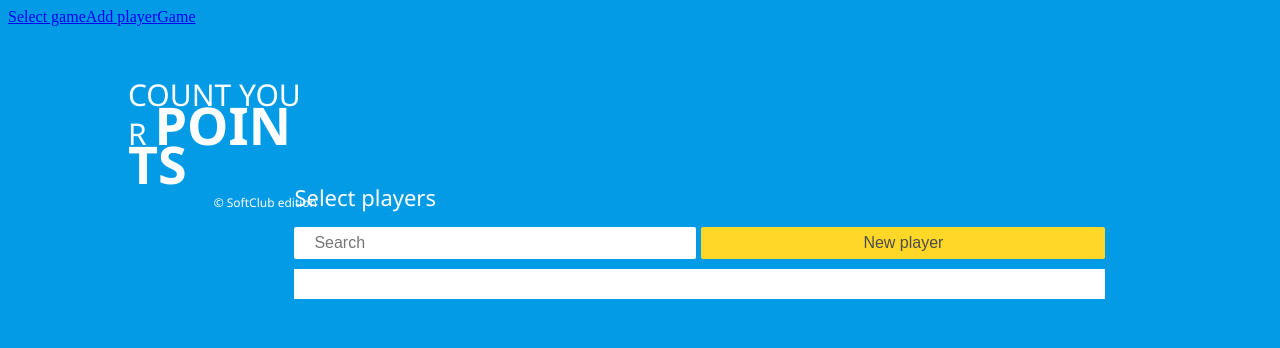
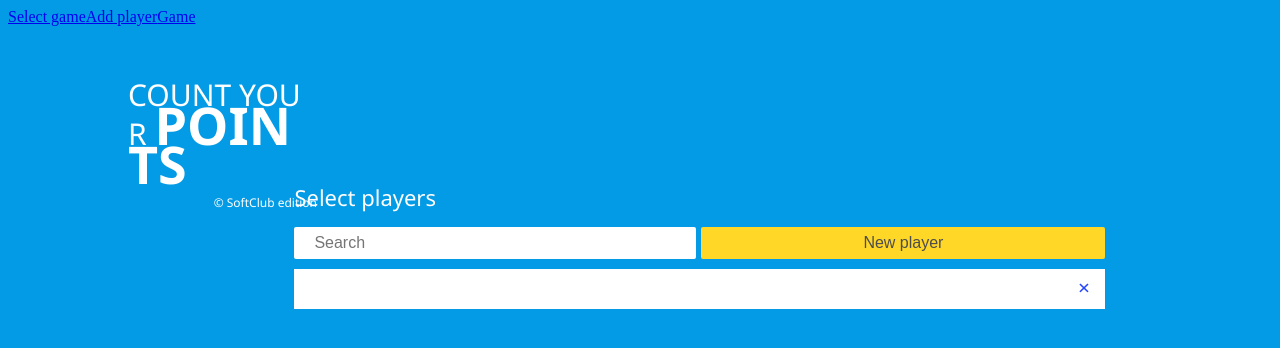
Before and after one commit to ksksksksksksksksksksks/scoring-in-darts, an Angular app: page / in a window 1280 px wide. Shown: the top 348 px of the page. Built offline with nearby package versions, Linux system fonts and the light colour scheme.

Commit message:
Add the ability to remove players

```diff
--- a/src/app/select-game/select-game.component.html
+++ b/src/app/select-game/select-game.component.html
@@ -9,7 +9,8 @@
     <p>Select players</p>
     <input type="text" placeholder="Search">
     <button (click)="addPlayer()">New player</button>
-      <div *ngFor="let item of itemsTable">
+      <div *ngFor="let item of itemsTable" [class.removed]="item.isRemoved">
         {{item.name}} {{item.email}}
+        <span class="closeBtn" (click)="removePlayer(item.name, item.email)">&times;</span>
       </div>
 </div>
--- a/src/app/select-game/select-game.component.scss
+++ b/src/app/select-game/select-game.component.scss
@@ -63,14 +63,35 @@
         font-size: 16px;
     }
 
-    div{
+    div {
         width: 811px;
-        height: 30px;
+        height: 40px;
         margin: auto;
         text-align: left;
         color: rgb(77, 77, 77);
         background-color: white;
         margin-bottom: 2px;
+        opacity: 1;
+        transition: opacity 0.6s;
     }
 
+    .closeBtn {
+        margin-right: 15px;
+        color: #2747ff;
+        font-weight: bold;
+        float: right;
+        font-size: 22px;
+        line-height: 38px;
+        cursor: pointer;
+        transition: 0.3s;
+      }
+
+      .closeBtn:hover {
+        color: black;
+      }
+
+    .removed{
+        opacity: 0;
+        display: none;
+    }
 }
--- a/src/app/select-game/select-game.component.ts
+++ b/src/app/select-game/select-game.component.ts
@@ -10,7 +10,7 @@ import { PlayerService } from 'src/app/player.service';
 export class SelectGameComponent implements OnInit {
 
   items: {} = {};
-  itemsTable: [{name: string, email: string}] = this.playerService.player;
+  itemsTable: [{name: string, email: string, isRemoved?: boolean}] = this.playerService.player;
 
   constructor(private _router: Router,
     private playerService: PlayerService) { }
@@ -24,4 +24,12 @@ export class SelectGameComponent implements OnInit {
     this._router.navigateByUrl('add-player');
   }
 
+  removePlayer(name: string, email: string){
+    for (let i = 0; i < this.itemsTable.length; i++){
+      if (this.itemsTable[i].name == name && this.itemsTable[i].email == email){
+        this.itemsTable[i].isRemoved = true;
+      }
+    }
+  }
+
 }
```
